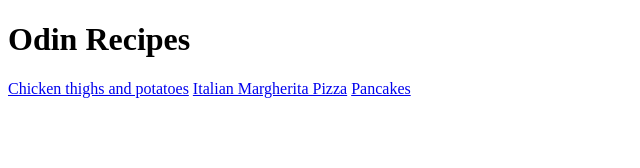
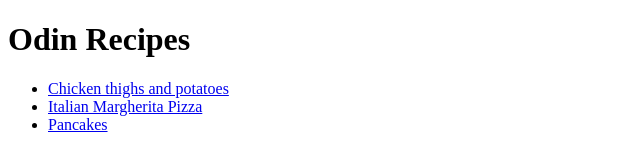
Before and after one commit to juxndre/odin-recipes, a plain HTML site: page index.html in a window 1280 px wide. Shown: the whole page, without its empty margins (0-640 px from the left). Drawn offline with Linux system fonts and the light colour scheme.

Commit message:
Add unordered list to relative recipe links.

```diff
--- a/index.html
+++ b/index.html
@@ -10,9 +10,11 @@
     <body>
 
         <h1>Odin Recipes</h1>
-        <a href="recipes/chicken-thighs-and-potatoes.html" >Chicken thighs and potatoes</a>
-        <a href="recipes/margheritapizza.html">Italian Margherita Pizza</a>
-        <a href="recipes/pancake.html">Pancakes</a>
+        <ul>
+            <li><a href="recipes/chicken-thighs-and-potatoes.html" >Chicken thighs and potatoes</a></li>
+            <li><a href="recipes/margheritapizza.html">Italian Margherita Pizza</a></li>
+            <li><a href="recipes/pancake.html">Pancakes</a></li>
+        </ul>
 
     </body>
 
```
